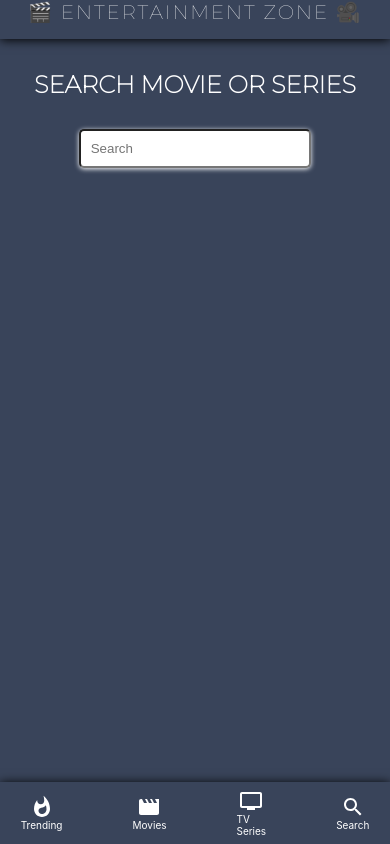
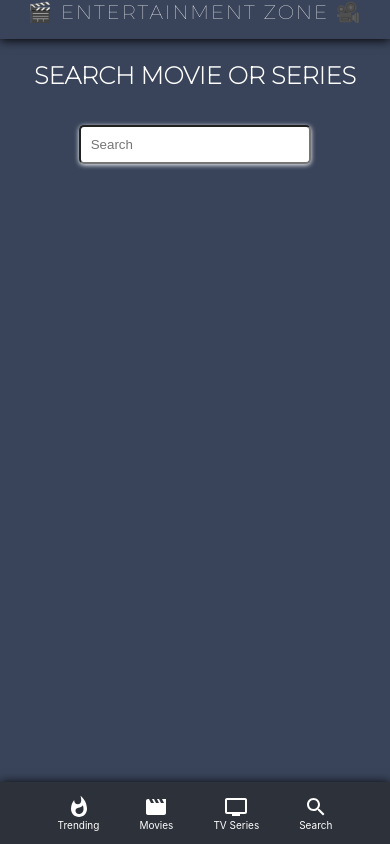
Before and after one commit to johnyoun28/entertainmentzone, a React (Vite) app in the folder entertainmentzone/: page /search in a window 390 px wide. Built offline with nearby package versions, Linux system fonts and the light colour scheme.

Commit message:
media queries

```diff
--- a/entertainmentzone/src/Components/Footer/Footer.css
+++ b/entertainmentzone/src/Components/Footer/Footer.css
@@ -4,9 +4,9 @@
     justify-content: center;
     width: 100%;
     box-shadow: 0 1px 10px black;
-    background-color:  #39445a;
+    background-color: #2d313a;
     position: fixed;
-    z-index: 2;
+    z-index: 100;
     bottom: 0;
 }
 
@@ -32,3 +32,10 @@
         margin: 10px 35px;
     }
 }
+
+@media (max-width: 400px) {
+    .footer {
+        font-size: 10px;
+        margin: 10px 20px;
+    }
+}
--- a/entertainmentzone/src/Components/Pagination/Pagination.css
+++ b/entertainmentzone/src/Components/Pagination/Pagination.css
@@ -3,4 +3,32 @@
     justify-content: center;
     align-items: center;
     padding: 3% 0 6% 0;
+    margin-bottom: 3.5%;
 }
+
+@media (max-width: 1050px) {
+    .page_container {
+        margin-bottom: 3%;
+    }
+  }
+
+  @media (max-width: 800px) {
+    .page_container {
+        margin-bottom: 5%;
+    }
+
+  }
+
+  @media (max-width: 650px) {
+    .page_container {
+        margin-bottom: 10%;
+    }
+
+  }
+
+  @media (max-width: 500px) {
+    .page_container {
+        margin-bottom: 10%;
+    }
+
+  }
--- a/entertainmentzone/src/Pages/Trending/Trending.css
+++ b/entertainmentzone/src/Pages/Trending/Trending.css
@@ -3,7 +3,7 @@
 }
 
 .trending-container {
-    padding-top: 100px;
+    padding-top: 10%;
 }
 
 .trending-wrapper {
@@ -37,7 +37,6 @@
     display: flex;
     flex-wrap: wrap;
     justify-content: space-around;
-
 }
 
 
@@ -52,10 +51,6 @@
     font-family: "Montserrat", sans-serif;
     color: white;
     text-align: center;
+    padding: 5px;
+    border-radius: 40px;
 }
-
-@media (max-width: 820px) {
-    .trending-container {
-        padding-top: 50px;
-    }
-}
--- a/entertainmentzone/src/Pages/Trending/Trending.jsx
+++ b/entertainmentzone/src/Pages/Trending/Trending.jsx
@@ -26,14 +26,15 @@ const Trending = () => {
     },[page])
 
   return (
+
       <div className='trending-container'>
 
         <h2>TRENDING TODAY</h2>
         <TrendingList trend={trend}/>
+
         {pageNum > 1 && <Pagination setPage={setPage} pageNum={pageNum} />}
+    </div>
 
-
-    </div>
   )
 }
 
```
Also changed, not shown: entertainmentzone/src/App.css (line endings or trailing spaces).
